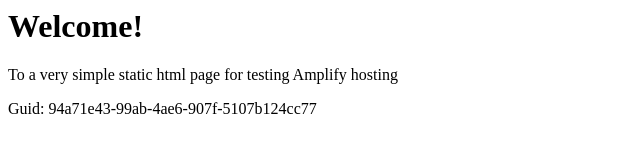
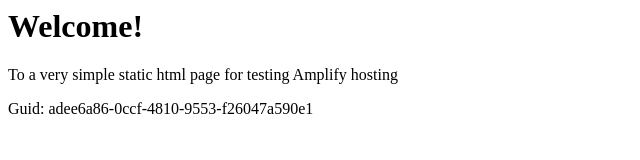
Before and after one commit to aws-aemilia-iad/Github-PR-Commit-Integration-Test-DoNotTouch-GitHubWebhookPushCanaryTest-v1-gamma-us-east-1, a website: page src/index.html in a window 1280 px wide. Shown: the full height of the page, 0-640 px from the left. Drawn offline with Linux system fonts and the light colour scheme.

Commit message:
commit from integ tests

```diff
--- a/src/index.html
+++ b/src/index.html
@@ -12,6 +12,6 @@
 <body>
     <h1>Welcome!</h1>
     <p>To a very simple static html page for testing Amplify hosting</p>
-    <p>Guid: 94a71e43-99ab-4ae6-907f-5107b124cc77</p></body>
+    <p>Guid: adee6a86-0ccf-4810-9553-f26047a590e1</p></body>
 
 </html>
```
